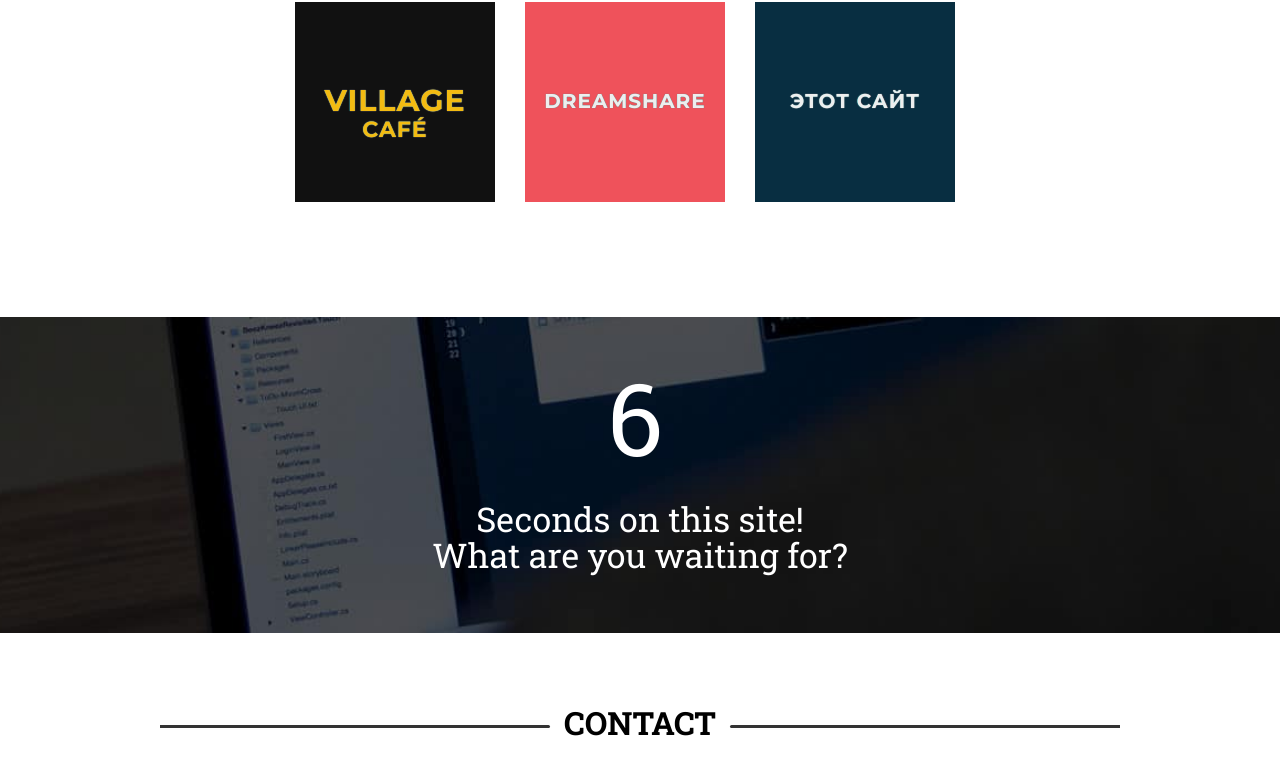
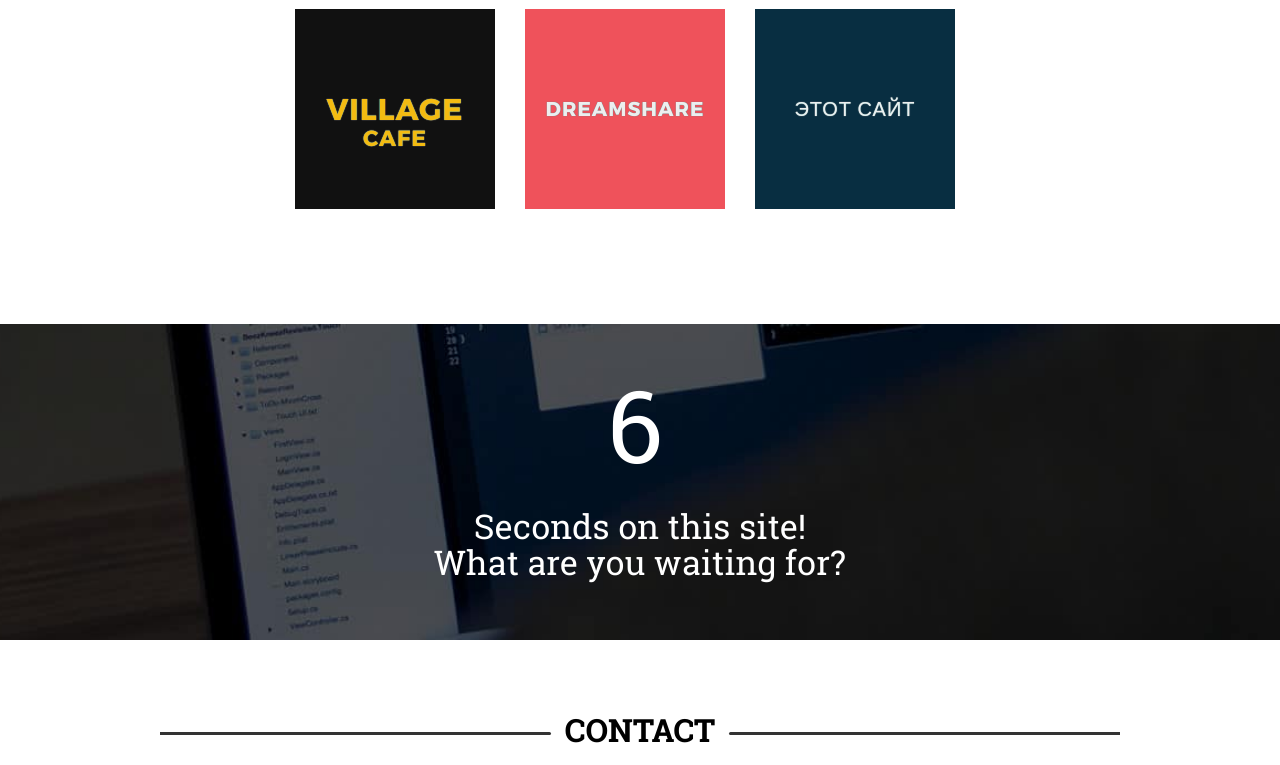
Before and after one commit to egorrya/portfolio-landing, a website: page index.html in a window 1280 px wide. Shown: the part 1793-2558 px from the top of the page. Drawn offline with Linux system fonts and the light colour scheme.

Commit message:
added local fonts, normalize, small fixes

```diff
--- a/assets/less/blocks/page-header.less
+++ b/assets/less/blocks/page-header.less
@@ -11,17 +11,16 @@
 
 .page-header__language {
 	z-index: 1;
-	border: 1px solid #000;
-	border-radius: 25px;
 	position: absolute;
-	top: 25px;
+	top: 27px;
 	right: 15px;
+	border-radius: 50%;
+
 
 	opacity:0.50;
 
 	&:hover {
 		opacity: 0.8;
-		border: 1px solid #333;
 	}
 }
 
@@ -216,6 +215,7 @@
 }
 
 @media @t-width {
+
 	.page-header__language {
 		top: 27.5px;
 	}
@@ -230,10 +230,11 @@
 
 	.main-nav {
 		margin: 0;
+		padding-bottom: 20px;
 	}
 
 	.main-nav__wrapper {
-		position:absolute;
+		position: absolute;
 		top: 17.5px;
 		right: 8%;
 
@@ -242,7 +243,6 @@
 	}
 
 	.main-nav__items {
-
 		color: #fff;
 
 		display: flex;
--- a/assets/less/blocks/portfolio.less
+++ b/assets/less/blocks/portfolio.less
@@ -31,9 +31,7 @@
 	background: #111;
 
 
-	&:hover {
 		text-decoration: none;
-	}
 
 	&:nth-child(n+5) {
 		display: none;
@@ -51,6 +49,7 @@
 
 		color: #eee;
 		text-shadow: -.01px 0 1px rgb(30,242,241) , .01px 0 1px rgb(246,5,10);
+
 		span {
 			font-size: 22px;
 		}
--- /dev/null
+++ b/assets/less/fonts.less
@@ -0,0 +1,20 @@
+@font-face {
+	font-family: 'Roboto Slab';
+	src: local('Roboto Slab Regular'), local('RobotoSlab-Regular'), url('../fonts/robotoslabregular.woff2') format('woff2'), url('../fonts/robotoslabregular.woff') format('woff'), url('../fonts/robotoslabregular.ttf') format('truetype');
+	font-weight: 400;
+	font-style: normal;
+}
+
+@font-face {
+	font-family: 'Roboto Slab';
+	src: local('Roboto Slab Bold'), local('RobotoSlab-Bold'), url('../fonts/robotoslabbold.woff2') format('woff2'), url('../fonts/robotoslabbold.woff') format('woff'), url('../fonts/robotoslabbold.ttf') format('truetype');
+	font-weight: 700;
+	font-style: normal;
+}
+
+@font-face {
+	font-family: 'Montserrat';
+	src: local('Montserrat Bold'), local('Montserrat-Bold'), url('../fonts/montserratbold.woff2') format('woff2'), url('montserratbold.woff') format('woff'), url('../fonts/montserratbold.ttf') format('truetype');
+	font-weight: 700;
+	font-style: normal;
+}
--- a/assets/less/scaffolding.less
+++ b/assets/less/scaffolding.less
@@ -6,7 +6,6 @@
 	font-style: 400;
 	background-color: #fff;
 }
-
 
 h1 {
 	font-size: 42px;
--- a/assets/less/style.less
+++ b/assets/less/style.less
@@ -1,13 +1,12 @@
 @import "variables.less";
 @import "mixins.less";
+@import "fonts.less";
 
 //boostrap grid system & normalize
-@import (inline) "../css/bootstrap.css";
+@import (inline) "../css/normalize.css";
+// @import (inline) "../css/bootstrap.css";
 @import (inline) "../css/font-awesome.css";
 @import (inline) "../css/animate.css";
-
-@import url('https://fonts.googleapis.com/css?family=Roboto+Slab:400,700&subset=cyrillic');
-@import url('https://fonts.googleapis.com/css?family=Montserrat:700');
 
 @import "scaffolding.less";
 
--- a/index.html
+++ b/index.html
@@ -103,7 +103,7 @@
     <h2>My Recent Works</h2>
     <div class="portfolio__items">
       <a href="https://faynco.github.io/village/" class="portfolio__item" >
-        <p style="font-size: 30px; color: #f3bb12;">VILLAGE<br><span>cafÉ</span></p>
+        <p style="font-size: 30px; color: #f3bb12;">VILLAGE<br><span>cafe</span></p>
       </a>
       <a href="https://faynco.github.io/dreamshare/" class="portfolio__item" style="background-color: #EF525B;">
         <p style="font-size: 20px;">Dreamshare</p>
```
Also changed, not shown: ru.html (+1 -1 lines), assets/css/normalize.css (added), assets/css/style.css, assets/css/style.min.css, assets/fonts/montserratbold.ttf (added), assets/fonts/montserratbold.woff (added), assets/fonts/montserratbold.woff2 (added), assets/fonts/robotoslabbold.ttf (added), assets/fonts/robotoslabbold.woff (added), assets/fonts/robotoslabbold.woff2 (added), assets/fonts/robotoslabregular.ttf (added), assets/fonts/robotoslabregular.woff (added), assets/fonts/robotoslabregular.woff2 (added).
